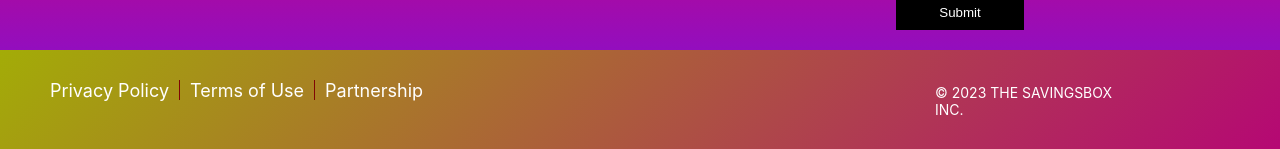
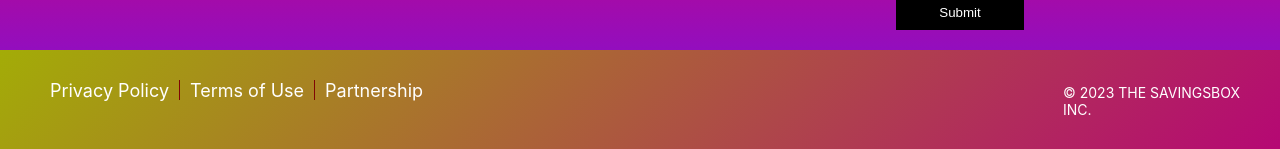
Before and after one commit to ikosong1406/Savings, a React (Create React App) app: page / in a window 1280 px wide. Shown: the part 2619-2768 px from the top of the page. Built offline with nearby package versions, Linux system fonts and the light colour scheme.

Commit message:
modified:   src/pages/Home/index.css

```diff
--- a/src/pages/Home/index.css
+++ b/src/pages/Home/index.css
@@ -223,7 +223,7 @@
   margin-top: 10px;
 }
 .footer .container {
-  margin-left: 40%;
+  margin-left: 50%;
   font-size: 18px;
 }
 .container p {
```
